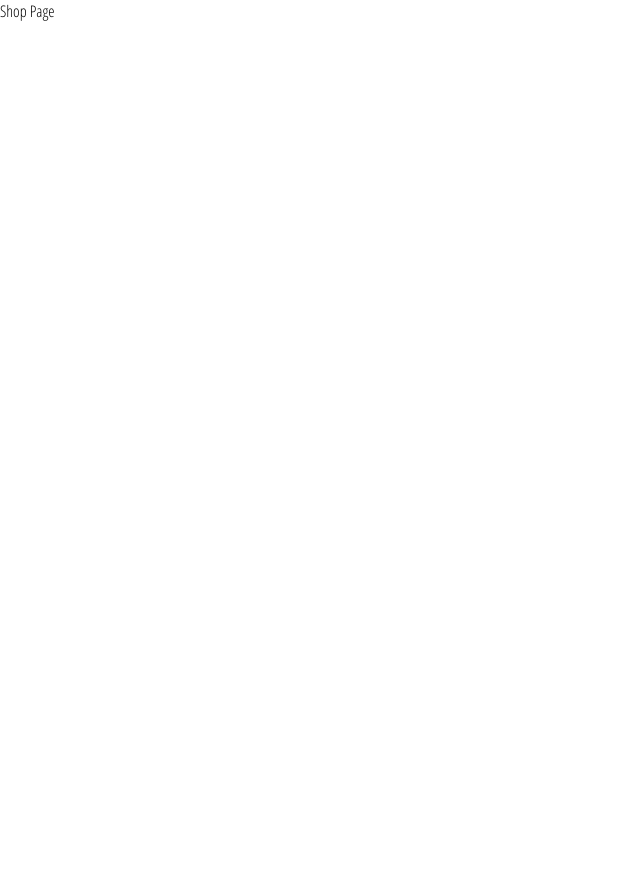
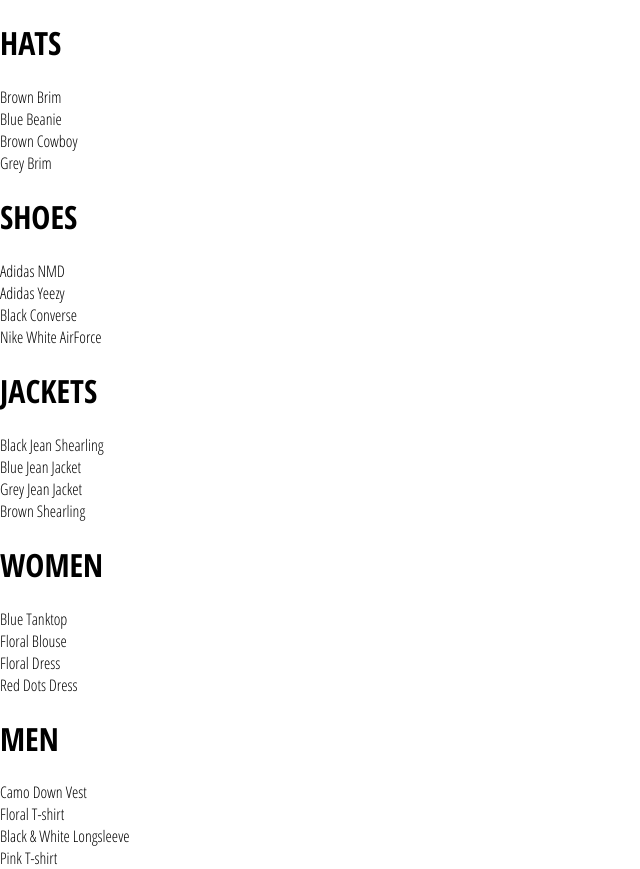
Before and after one commit to fabioaraujo76/crownstore, a React (Create React App) app: page /shop in a window 1280 px wide. Shown: the whole page, without its empty margins (0-640 px from the left). Before the commit the page ends 800 px from the top, so only its background shows below. Built offline with nearby package versions, Linux system fonts and the light colour scheme.

Commit message:
built the collection-preview component

```diff
--- /dev/null
+++ b/src/components/collection-preview/collection-preview.component.jsx
@@ -0,0 +1,17 @@
+import React from 'react';
+
+import './collection-preview.style.scss'
+
+const CollectionPreview = ({title, items}) => (
+    <div className='collection-preview'>
+        <h1 className='title'>{title.toUpperCase()}</h1>
+        <div className='preview'>
+            {items.filter((item, idx) => idx < 4).map(item => (
+                <div key={item.id}>{item.name}</div>
+            ))
+            }
+        </div>
+    </div>
+)
+
+export default CollectionPreview;
--- a/src/pages/shop/shop.component.jsx
+++ b/src/pages/shop/shop.component.jsx
@@ -1,5 +1,6 @@
 import React, { Component } from 'react';
 import SHOPDATA from './shop.data';
+import CollectionPreview from '../../components/collection-preview/collection-preview.component';
 
 class ShopPage extends Component {
     constructor(props) {
@@ -12,9 +13,15 @@
     }
 
     render() {
-        return (
-            <div>Shop Page</div>
-        )
+      const {collections} = this.state;
+      return (<div className='shop-page'>
+          {
+            collections.map(({id, ...otherCollectionProps}) => (
+              <CollectionPreview key={id} {...otherCollectionProps} />
+            ))
+          }
+        </div>
+      );
     }
 
 }
--- a/src/pages/shop/shop.data.js
+++ b/src/pages/shop/shop.data.js
@@ -71,63 +71,63 @@
     },
     {
       id: 2,
-      title: 'Sneakers',
-      routeName: 'sneakers',
+      title: 'Shoes',
+      routeName: 'shoes',
       items: [
         {
           id: 10,
           name: 'Adidas NMD',
           // imageUrl: 'https://i.ibb.co/0s3pdnc/adidas-nmd.png',
-          imageUrl: "/images/shop-img/sneakers/adidas-nmd.png",
+          imageUrl: "/images/shop-img/shoes/adidas-nmd.png",
           price: 220
         },
         {
           id: 11,
           name: 'Adidas Yeezy',
           // imageUrl: 'https://i.ibb.co/dJbG1cT/yeezy.png',
-          imageUrl: "/images/shop-img/sneakers/yeezy.png",
+          imageUrl: "/images/shop-img/shoes/yeezy.png",
           price: 280
         },
         {
           id: 12,
           name: 'Black Converse',
           // imageUrl: 'https://i.ibb.co/bPmVXyP/black-converse.png',
-          imageUrl: "/images/shop-img/sneakers/black-converse.png",
+          imageUrl: "/images/shop-img/shoes/black-converse.png",
           price: 110
         },
         {
           id: 13,
           name: 'Nike White AirForce',
           // imageUrl: 'https://i.ibb.co/1RcFPk0/white-nike-high-tops.png',
-          imageUrl: "/images/shop-img/sneakers/white-nike-high-tops.png",
+          imageUrl: "/images/shop-img/shoes/white-nike-high-tops.png",
           price: 160
         },
         {
           id: 14,
           name: 'Nike Red High Tops',
           // imageUrl: 'https://i.ibb.co/QcvzydB/nikes-red.png',
-          imageUrl: "/images/shop-img/sneakers/nikes-red.png",
+          imageUrl: "/images/shop-img/shoes/nikes-red.png",
           price: 160
         },
         {
           id: 15,
           name: 'Nike Brown High Tops',
           // imageUrl: 'https://i.ibb.co/fMTV342/nike-brown.png',
-          imageUrl: "/images/shop-img/sneakers/nike-brown.png",
+          imageUrl: "/images/shop-img/shoes/nike-brown.png",
           price: 160
         },
         {
           id: 16,
           name: 'Air Jordan Limited',
           // imageUrl: 'https://i.ibb.co/w4k6Ws9/nike-funky.png',
-          imageUrl: "/images/shop-img/sneakers/nike-funky.png",
+          imageUrl: "/images/shop-img/shoes/nike-funky.png",
           price: 190
         },
         {
           id: 17,
           name: 'Timberlands',
           // imageUrl: 'https://i.ibb.co/Mhh6wBg/timberlands.png',
-          imageUrl: "/images/shop-img/sneakers/timberlands.png",
+          imageUrl: "/images/shop-img/shoes/timberlands.png",
           price: 200
         }
       ]
@@ -176,105 +176,105 @@
     },
     {
       id: 4,
-      title: 'Womens',
-      routeName: 'womens',
+      title: 'Women',
+      routeName: 'women',
       items: [
         {
           id: 23,
           name: 'Blue Tanktop',
           // imageUrl: 'https://i.ibb.co/7CQVJNm/blue-tank.png',
-          imageUrl: "/images/shop-img/womens/blue-tank.png",
+          imageUrl: "/images/shop-img/women/blue-tank.png",
           price: 25
         },
         {
           id: 24,
           name: 'Floral Blouse',
           // imageUrl: 'https://i.ibb.co/4W2DGKm/floral-blouse.png',
-          imageUrl: "/images/shop-img/womens/floral-blouse.png",
+          imageUrl: "/images/shop-img/women/floral-blouse.png",
           price: 20
         },
         {
           id: 25,
           name: 'Floral Dress',
           // imageUrl: 'https://i.ibb.co/KV18Ysr/floral-skirt.png',
-          imageUrl: "/images/shop-img/womens/floral-skirt.png",
+          imageUrl: "/images/shop-img/women/floral-skirt.png",
           price: 80
         },
         {
           id: 26,
           name: 'Red Dots Dress',
           // imageUrl: 'https://i.ibb.co/N3BN1bh/red-polka-dot-dress.png',
-          imageUrl: "/images/shop-img/womens/red-polka-dot-dress.png",
+          imageUrl: "/images/shop-img/women/red-polka-dot-dress.png",
           price: 80
         },
         {
           id: 27,
           name: 'Striped Sweater',
           // imageUrl: 'https://i.ibb.co/KmSkMbH/striped-sweater.png',
-          imageUrl: "/images/shop-img/womens/striped-sweater.png",
+          imageUrl: "/images/shop-img/women/striped-sweater.png",
           price: 45
         },
         {
           id: 28,
           name: 'Yellow Track Suit',
           // imageUrl: 'https://i.ibb.co/v1cvwNf/yellow-track-suit.png',
-          imageUrl: "/images/shop-img/womens/yellow-track-suit.png",
+          imageUrl: "/images/shop-img/women/yellow-track-suit.png",
           price: 135
         },
         {
           id: 29,
           name: 'White Blouse',
           // imageUrl: 'https://i.ibb.co/qBcrsJg/white-vest.png',
-          imageUrl: "/images/shop-img/womens/white-vest.png",
+          imageUrl: "/images/shop-img/women/white-vest.png",
           price: 20
         }
       ]
     },
     {
       id: 5,
-      title: 'Mens',
-      routeName: 'mens',
+      title: 'Men',
+      routeName: 'men',
       items: [
         {
           id: 30,
           name: 'Camo Down Vest',
           // imageUrl: 'https://i.ibb.co/xJS0T3Y/camo-vest.png',
-          imageUrl: "/images/shop-img/mens/camo-vest.png",
+          imageUrl: "/images/shop-img/men/camo-vest.png",
           price: 325
         },
         {
           id: 31,
           name: 'Floral T-shirt',
           // imageUrl: 'https://i.ibb.co/qMQ75QZ/floral-shirt.png',
-          imageUrl: "/images/shop-img/mens/floral-shirt.png",
+          imageUrl: "/images/shop-img/men/floral-shirt.png",
           price: 20
         },
         {
           id: 32,
           name: 'Black & White Longsleeve',
           // imageUrl: 'https://i.ibb.co/55z32tw/long-sleeve.png',
-          imageUrl: "/images/shop-img/mens/long-sleeve.png",
+          imageUrl: "/images/shop-img/men/long-sleeve.png",
           price: 25
         },
         {
           id: 33,
           name: 'Pink T-shirt',
           // imageUrl: 'https://i.ibb.co/RvwnBL8/pink-shirt.png',
-          imageUrl: "/images/shop-img/mens/pink-shirt.png",
+          imageUrl: "/images/shop-img/men/pink-shirt.png",
           price: 25
         },
         {
           id: 34,
           name: 'Jean Long Sleeve',
           // imageUrl: 'https://i.ibb.co/VpW4x5t/roll-up-jean-shirt.png',
-          imageUrl: "/images/shop-img/mens/roll-up-jean-shirt.png",
+          imageUrl: "/images/shop-img/men/roll-up-jean-shirt.png",
           price: 40
         },
         {
           id: 35,
           name: 'Burgundy T-shirt',
           // imageUrl: 'https://i.ibb.co/mh3VM1f/polka-dot-shirt.png',
-          imageUrl: "/images/shop-img/mens/polka-dot-shirt.png",
+          imageUrl: "/images/shop-img/men/polka-dot-shirt.png",
           price: 25
         }
       ]
```
Also changed, not shown: src/components/collection-preview/collection-preview.style.scss (added), src/components/preview-collection/preview-collection.style.scss (deleted).
